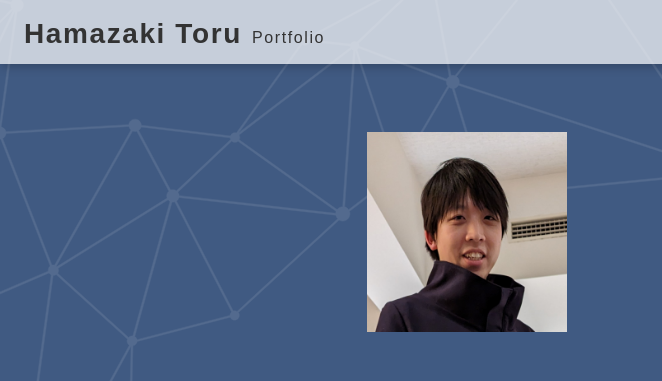
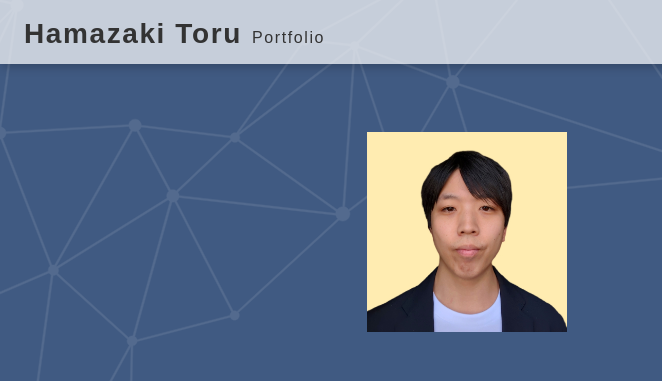
Before and after one commit to hamatoru/portfolio-site, a plain HTML site: page index.html in a window 1280 px wide. Shown: the top 381 px of the page, 0-662 px from the left. Drawn offline with nearby package versions, Linux system fonts and the light colour scheme.

Commit message:
プロフィール画像追加

```diff
--- a/index.html
+++ b/index.html
@@ -34,7 +34,7 @@
           <div class="firstview__main">
             <div class="firstview__main-pict obj-fit-img">
               <!-- imagesに配置した、プロフィール画像のパスを記載する -->
-              <img src="./images/profile_image.jpg">
+              <img src="./images/shin_profile_image.jpg">
             </div>
             <div class="firstview__info">
               <h2>
```
Also changed, not shown: images/shin_profile_image.jpg (added), 1 other file.
